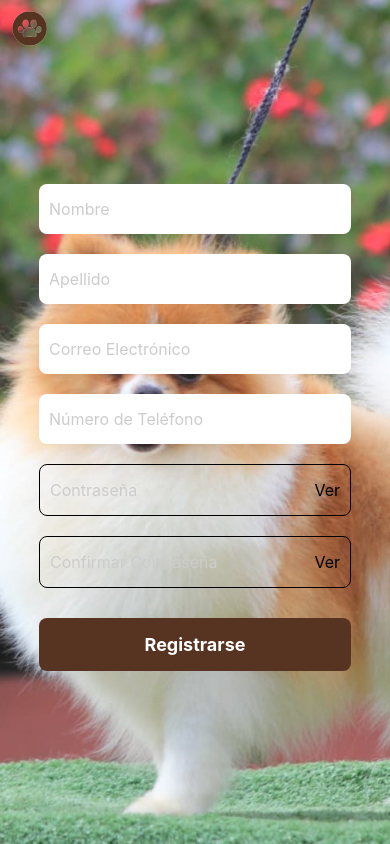
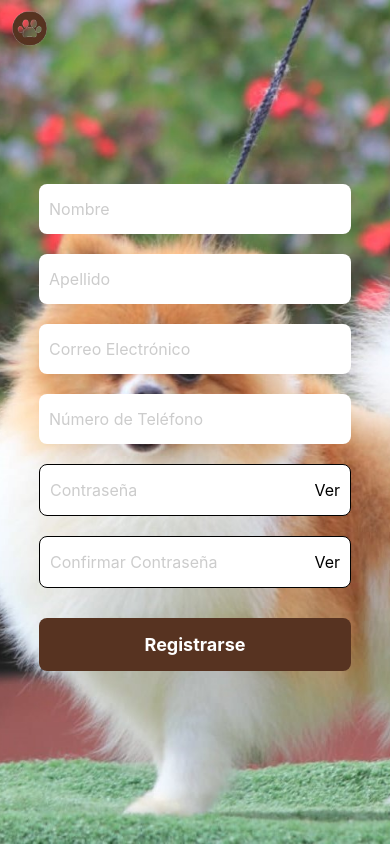
Before and after one commit to jeec1998/proyecto1, a React Native app: screen /Register in a window 390 px wide. Built offline with nearby package versions, Linux system fonts and the light colour scheme; no server answers.

Commit message:
commit register

```diff
--- a/Screen/RegisterScreen.tsx
+++ b/Screen/RegisterScreen.tsx
@@ -159,6 +159,7 @@ const styles = StyleSheet.create({
     alignItems: 'center',
     width: '100%',
     borderWidth: 1,
+    backgroundColor: '#fff',
     borderColor: '#000',
     borderRadius: 8,
     marginVertical: 10,
@@ -168,11 +169,11 @@ const styles = StyleSheet.create({
     flex: 1,
     height: 50,
     fontSize: 16,
-    color: '#FFF',
+    color: '#000',
   },
   showPasswordText: {
     marginLeft: 10,
-    color: '#FFFFF',
+    color: '#000',
     fontSize: 16,
   },
   button: {
```
